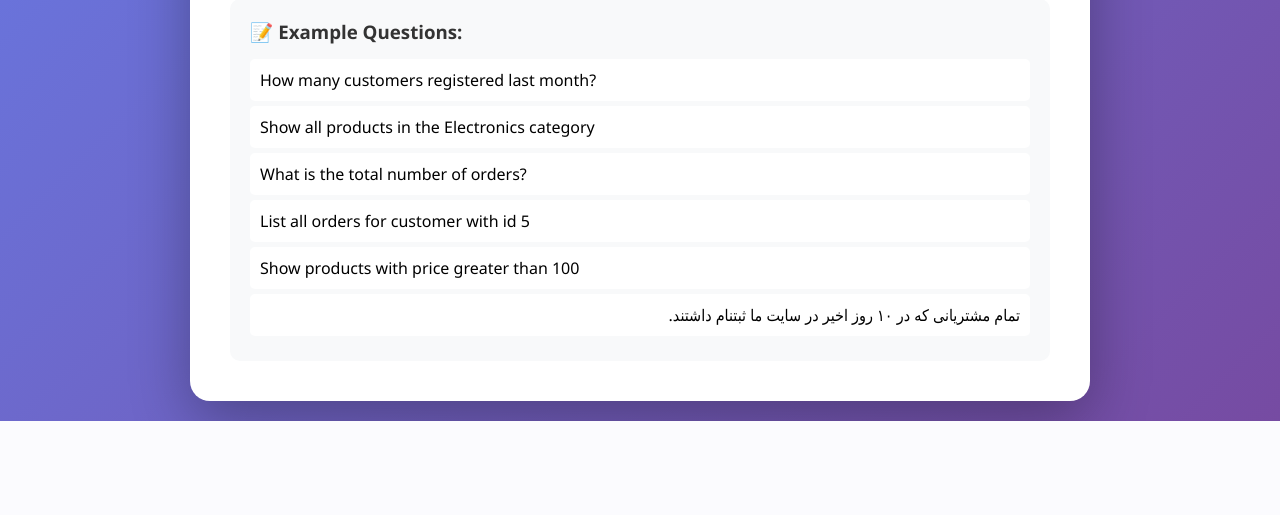
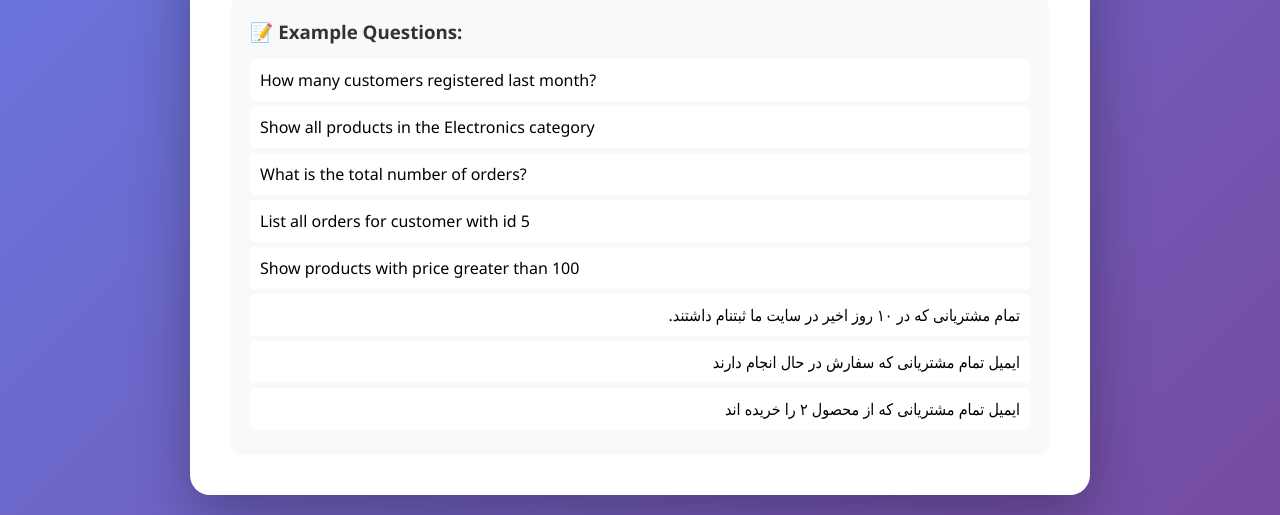
Before and after one commit to elaheh-dastan/QueryCraft, a Django app: page / in a window 1280 px wide. Shown: the part 475-990 px from the top of the page. Before the commit the page ends 896 px from the top, so only its background shows below. Run offline with Django 4.2, Linux system fonts and the light colour scheme.

Commit message:
feat: add new examples

```diff
--- a/querycraft/templates/querycraft/query_form.html
+++ b/querycraft/templates/querycraft/query_form.html
@@ -305,6 +305,20 @@
           >
             تمام مشتریانی که در ۱۰ روز اخیر در سایت ما ثبتنام داشتند.
           </div>
+          <div
+            class="example-item"
+            onclick="setExample('ایمیل تمام مشتریانی که سفارش در حال انجام دارند')"
+            style="direction: rtl; text-align: right"
+          >
+            ایمیل تمام مشتریانی که سفارش در حال انجام دارند
+          </div>
+          <div
+            class="example-item"
+            onclick="setExample('ایمیل تمام مشتریانی که از محصول ۲ را خریده اند')"
+            style="direction: rtl; text-align: right"
+          >
+            ایمیل تمام مشتریانی که از محصول ۲ را خریده اند
+          </div>
         </div>
       </div>
     </div>
```
